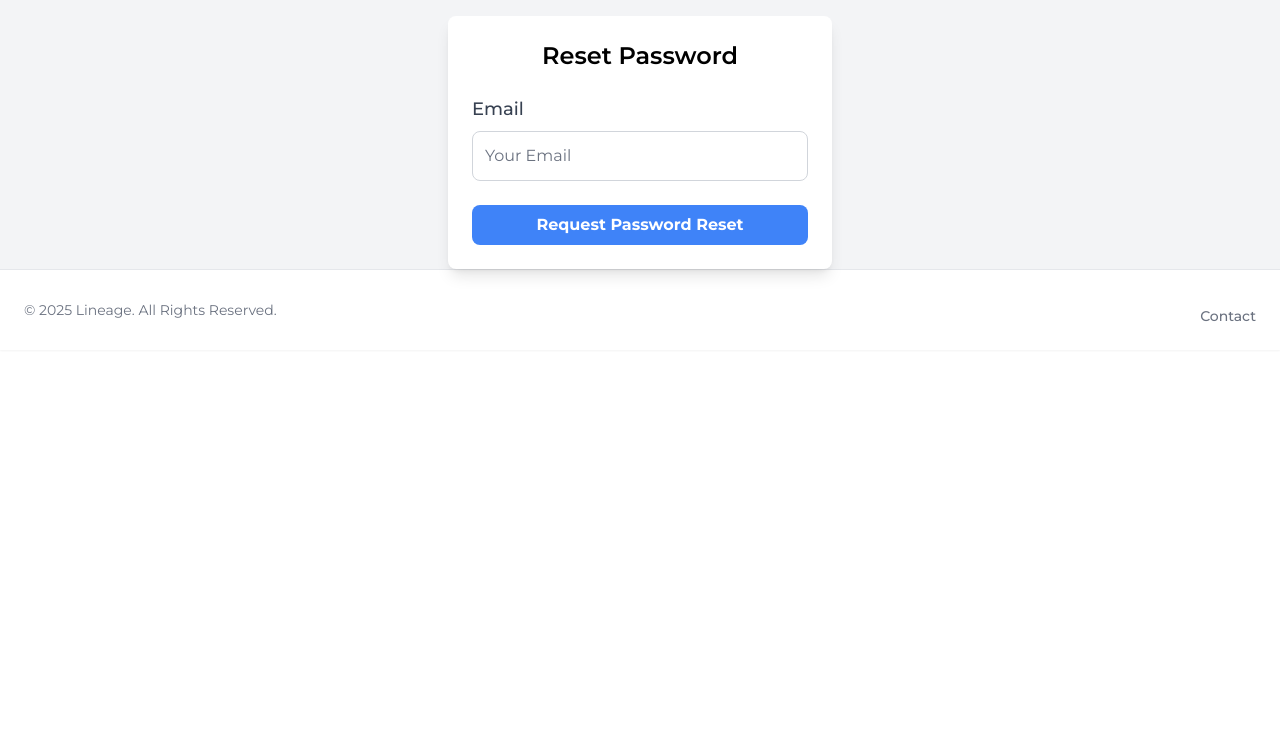
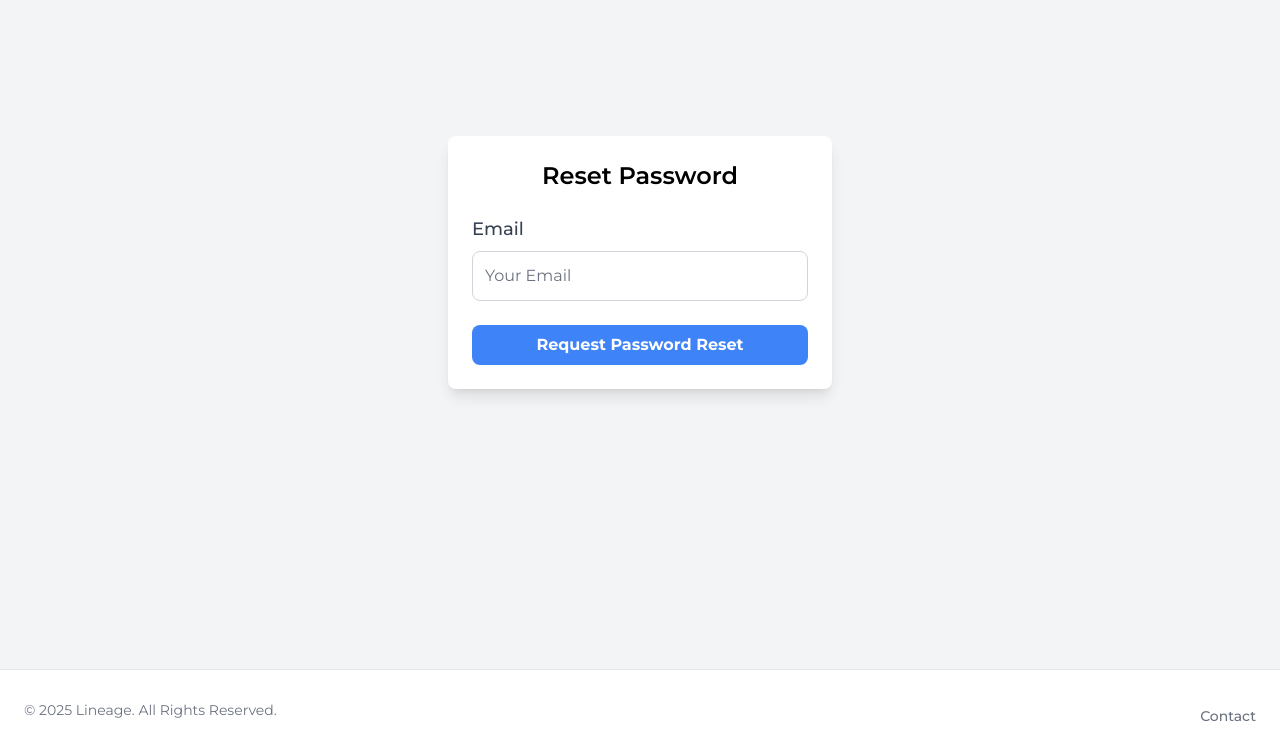
Before and after one commit to joekariuki3/lineage, a Flask app: page /reset_password_request in a window 1280 px wide. Shown: the part 64-814 px from the top of the page. Before the commit the page ends 385 px from the top, so only its background shows below. Run offline with Flask 3, Linux system fonts and the light colour scheme; some libraries are stand-ins or nearby versions.

Commit message:
center the form in the middle of the page

```diff
--- a/templates/auth/reset_password.html
+++ b/templates/auth/reset_password.html
@@ -2,7 +2,7 @@
 
 {% block content %}
 <section class="flex items-center justify-center min-h-0">
-    <div class="bg-white p-6 rounded-lg shadow-lg w-full max-w-sm">
+    <div class="bg-white p-6 rounded-lg shadow-lg w-full max-w-sm mt-30 mb-70">
         <legend class="mb-6 text-2xl font-semibold text-center">
             {{ title }}
         </legend>
--- a/templates/auth/reset_password_request.html
+++ b/templates/auth/reset_password_request.html
@@ -1,8 +1,8 @@
 {% extends "base.html" %}
 
 {% block content %}
-<section class="flex items-center justify-center min-h-0">
-    <div class="bg-white p-6 rounded-lg shadow-lg w-full max-w-sm">
+<section class="flex justify-center items-center bg-gray-100 ">
+    <div class="bg-white p-6 rounded-lg shadow-lg w-full max-w-sm mt-30 mb-70">
         <legend class="mb-6 text-2xl font-semibold text-center">
             {{ title }}
         </legend>
```
